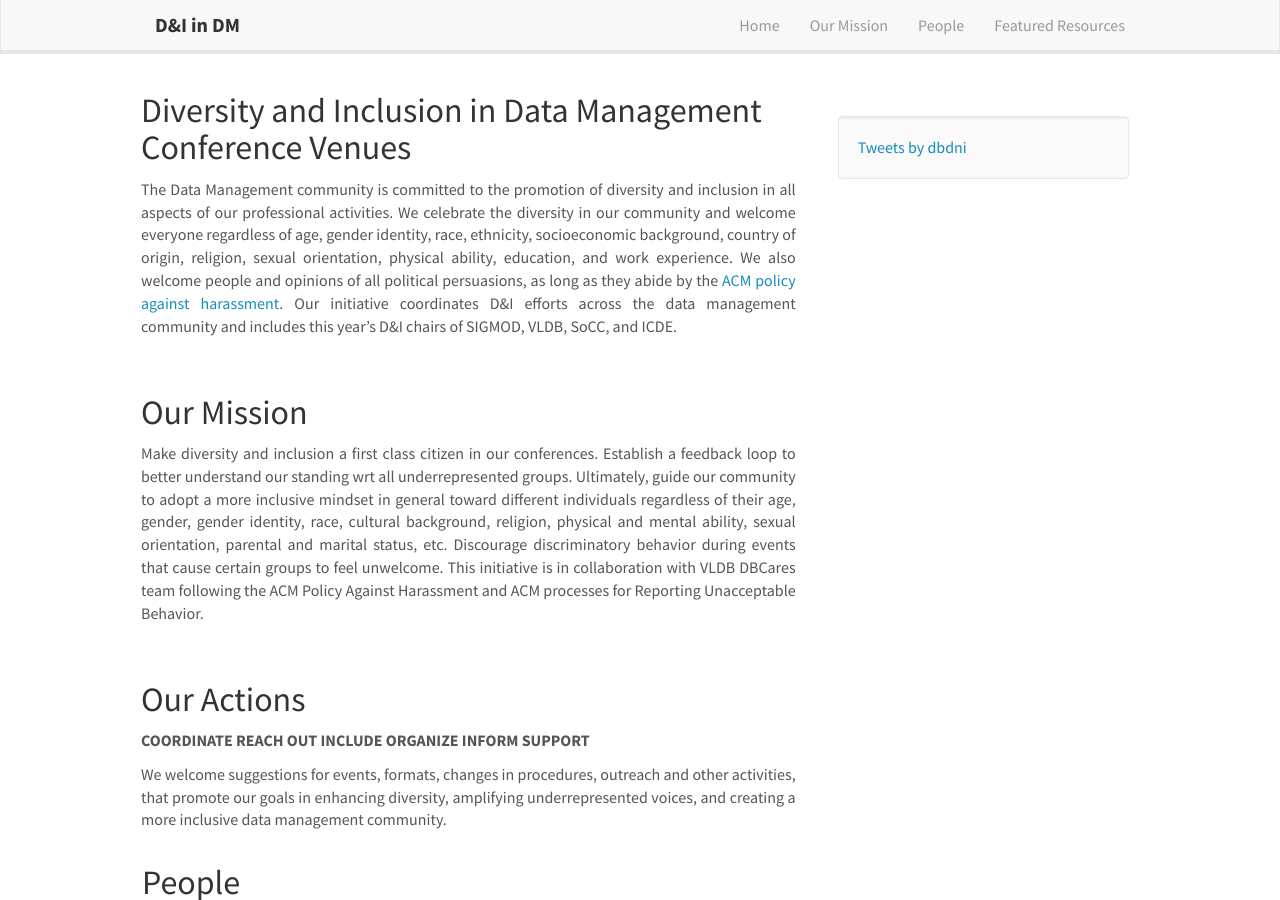
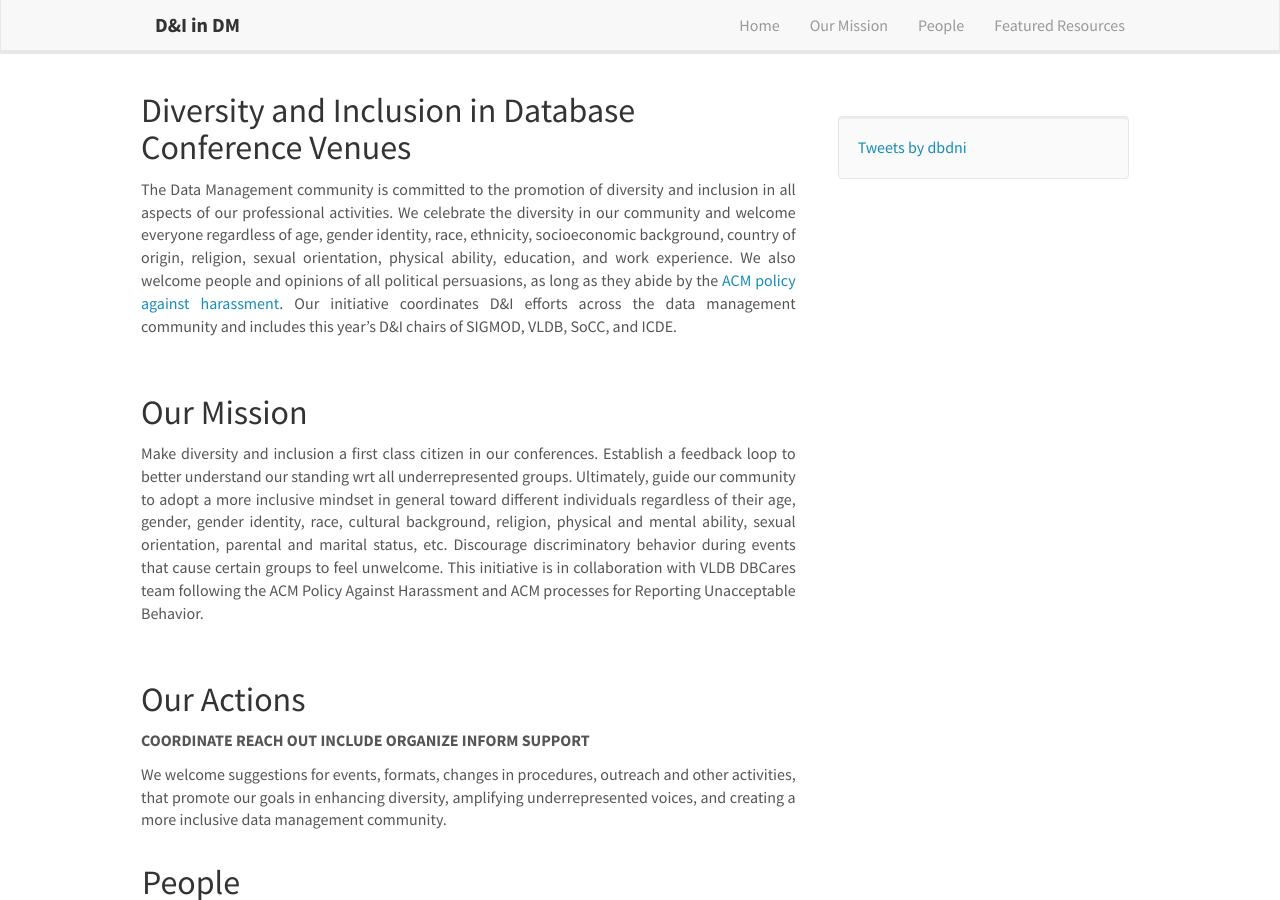
Before and after one commit to zmeihui/dbdni.github.io, a Jekyll site: the page built from index.md, in a window 1280 px wide and 900 px high. Built offline with Jekyll 4.4.1, drawn with Linux system fonts in a browser that asks for light colours; nearby versions of some CDN libraries; comment, search, counter and statistics services are not loaded.

Commit message:
Update home.html

```diff
--- a/_includes/home.html
+++ b/_includes/home.html
@@ -1,6 +1,6 @@
 <!-- <div class="col-sm-12"> -->
 
-<h2>Diversity and Inclusion in Data Management Conference Venues</h2>
+<h2>Diversity and Inclusion in Database Conference Venues</h2>
 
 <p align="justify">
   The Data Management community is committed to the promotion of diversity and inclusion in all aspects of our professional activities.
```
